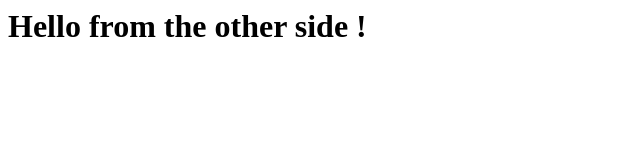
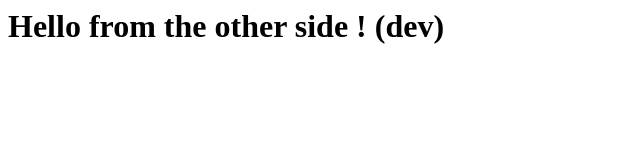
Before and after one commit to its-ammu/gcp-task3, a plain HTML site: page index.html in a window 1280 px wide. Shown: the whole page, without its empty margins (0-640 px from the left). Drawn offline with Linux system fonts and the light colour scheme.

Commit message:
Dev updated

```diff
--- a/index.html
+++ b/index.html
@@ -1 +1 @@
-<h1> Hello from the other side ! </h1>
+<h1> Hello from the other side ! (dev) </h1>
```
